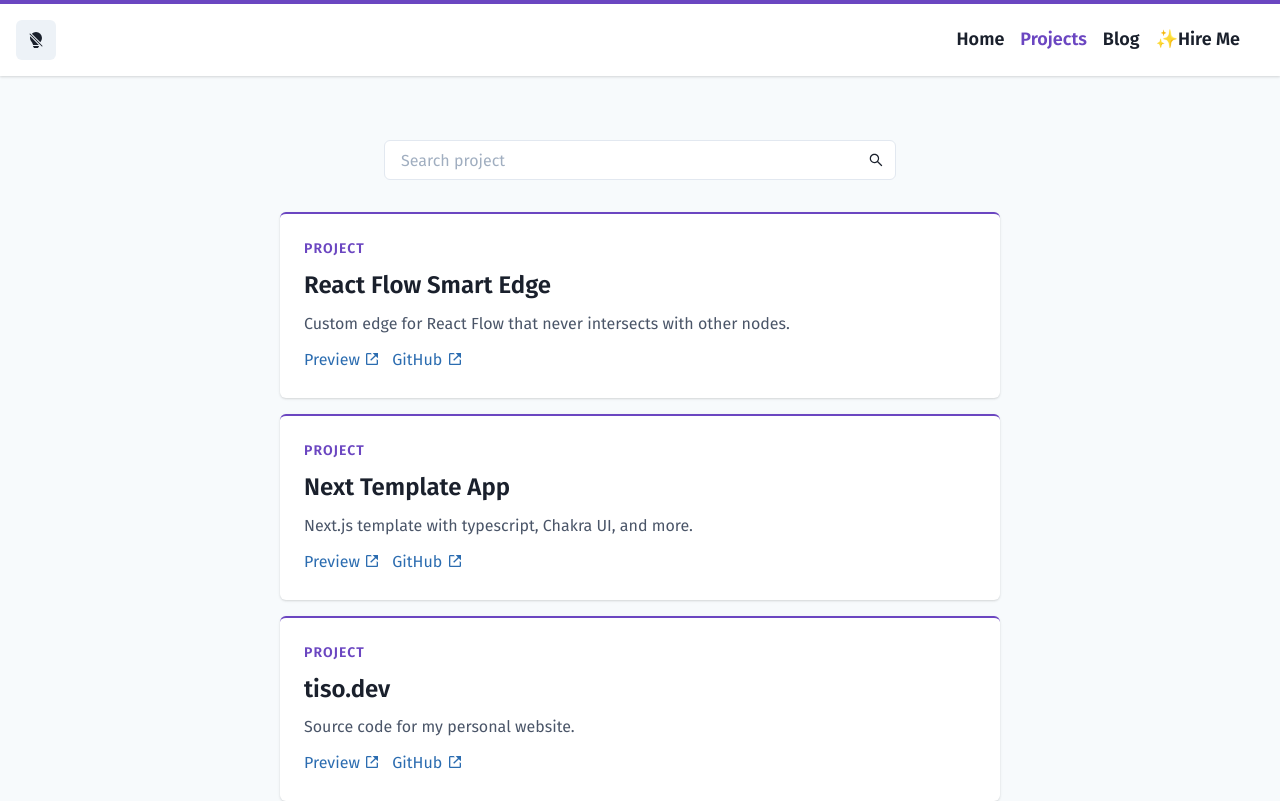
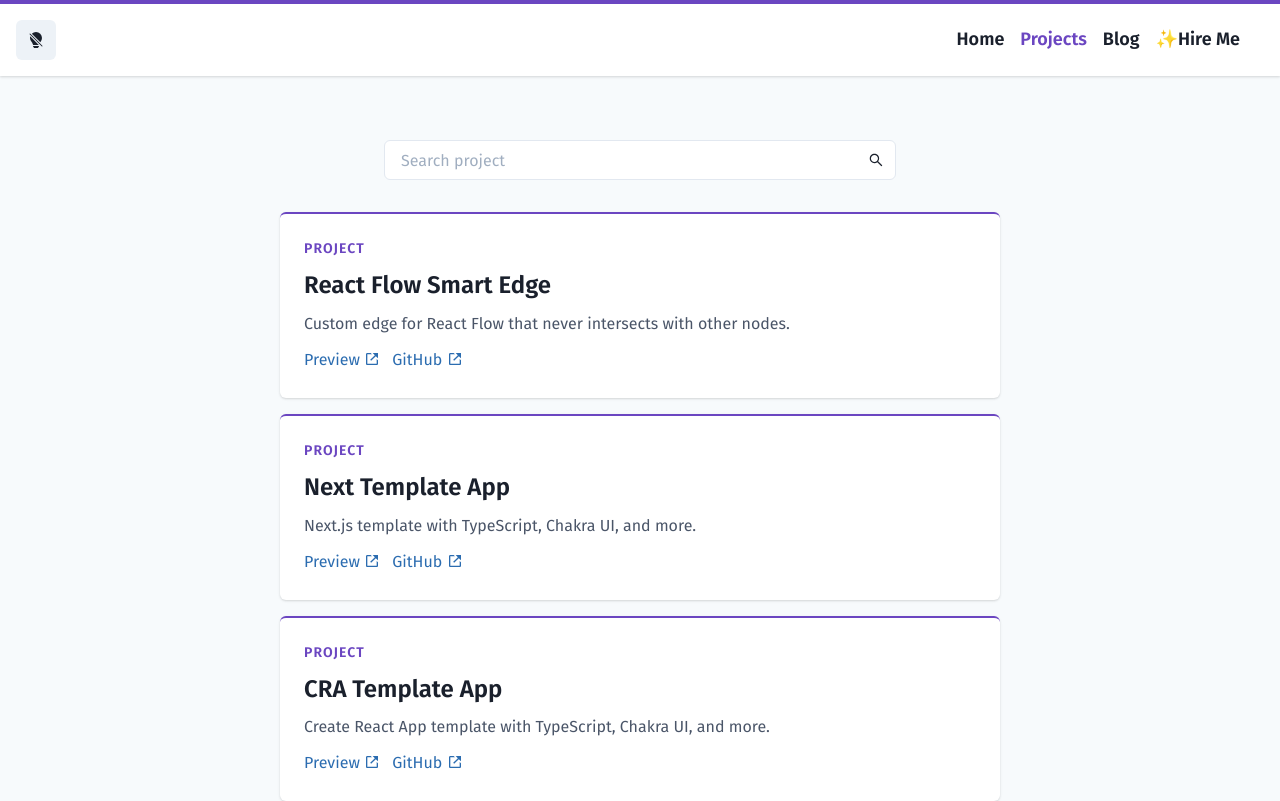
Before and after one commit to tisoap/tiso.dev, a Next.js app: page /projects in a window 1280 px wide. Shown: the top 801 px of the page. Built offline with nearby package versions, Linux system fonts and the light colour scheme.

Commit message:
Update projects

```diff
--- a/data/projects.ts
+++ b/data/projects.ts
@@ -16,8 +16,15 @@ export const projects: Project[] = [
 	{
 		name: 'Next Template App',
 		github: 'https://github.com/tisoap/next-template-app',
-		description: 'Next.js template with typescript, Chakra UI, and more.',
+		description: 'Next.js template with TypeScript, Chakra UI, and more.',
 		demo: 'https://next-template-app.vercel.app/',
+	},
+	{
+		name: 'CRA Template App',
+		github: 'https://github.com/tisoap/cra-template-app',
+		description:
+			'Create React App template with TypeScript, Chakra UI, and more.',
+		demo: 'https://cra-template-app.vercel.app/',
 	},
 	{
 		name: 'tiso.dev',
```
